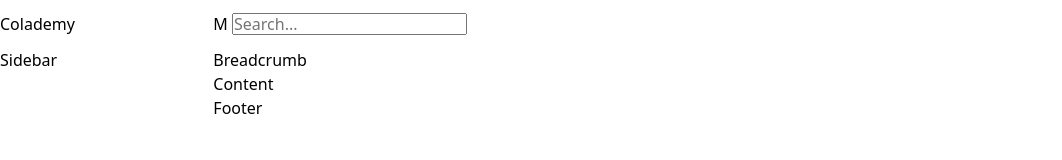
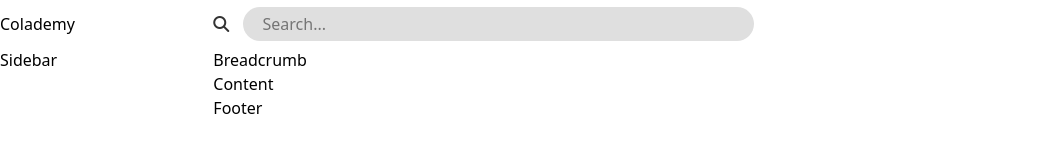
Before and after one commit to demodrome/colademy, a website: page index.html in a window 1280 px wide. Shown: the full height of the page, 0-1062 px from the left. Drawn offline with Linux system fonts and the light colour scheme.

Commit message:
feat: Style search and icon components

```diff
--- a/index.html
+++ b/index.html
@@ -3,6 +3,8 @@
 <head>
   <meta charset="UTF-8">
   <meta name="viewport" content="width=device-width, initial-scale=1.0">
+  <!-- Font Awesome -->
+  <script src="https://kit.fontawesome.com/06923015d8.js" crossorigin="anonymous"></script>
   <link rel="stylesheet" href="stylesheets/styles/index.css">
   <title>Colademy | Dashboard</title>
 </head>
@@ -11,7 +13,7 @@
     <header class="header">
       <div class="brand">Colademy</div>
       <div class="search">
-        <label for="search" aria-label="search" class="search__label">M</label>
+        <label for="search" aria-label="search" class="search__label"><i class="fa-solid fa-magnifying-glass icon icon--btn"></i></label>
         <input type="text" id="search" name="search" placeholder="Search..." class="search__input">
       </div>
       <div class="user">
--- /dev/null
+++ b/stylesheets/scss/base/_color.scss
@@ -0,0 +1,8 @@
+:root {
+  // Fonts
+  --color-font-body: #333333;
+
+  // Interface
+  --color-ui-mid: #dfdfdf;
+  --color-ui-dark: #333333;
+}
--- /dev/null
+++ b/stylesheets/scss/components/_icons.scss
@@ -0,0 +1,9 @@
+.icon {
+  color: var(--color-font-body);
+  width: 25px;
+  height: 25px;
+
+  &--btn {
+    cursor: pointer;
+  }
+}
--- /dev/null
+++ b/stylesheets/scss/components/_search.scss
@@ -0,0 +1,16 @@
+.search {
+  &__input {
+    background-color: var(--color-ui-mid);
+    border: none;
+    border-radius: 20px;
+    color: var(--color-font-body);
+    font: inherit;
+    outline: none;
+    padding: 5px 20px;
+    width: clamp(300px, 60%, 700px);
+
+    &:focus {
+      border: 1px solid var(--color-ui-dark);
+    }
+  }
+}
--- a/stylesheets/scss/index.scss
+++ b/stylesheets/scss/index.scss
@@ -3,6 +3,7 @@
 
 // Base
 @use 'base/reset';
+@use 'base/color';
 
 // Layout
 @use 'layout/grid';
@@ -11,3 +12,7 @@
 @use 'layout/breadcrumb';
 @use 'layout/content';
 @use 'layout/footer';
+
+// Components
+@use 'components/search';
+@use 'components/icons';
```
Also changed, not shown: stylesheets/styles/index.css, 1 other file.
